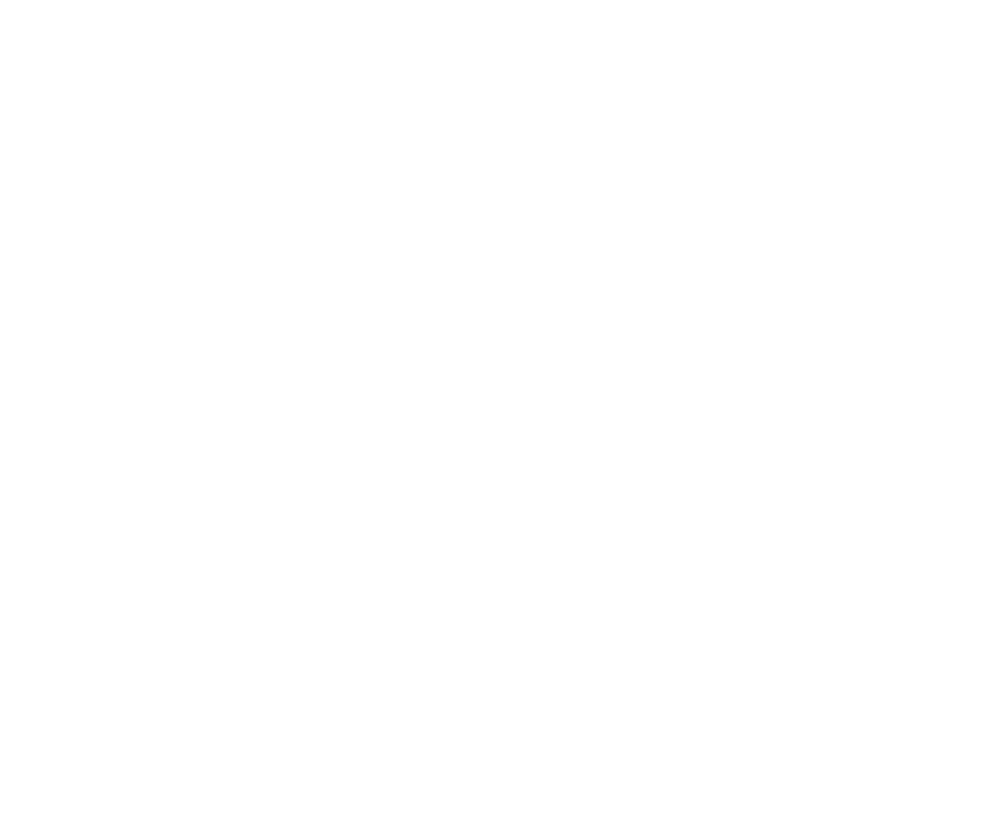
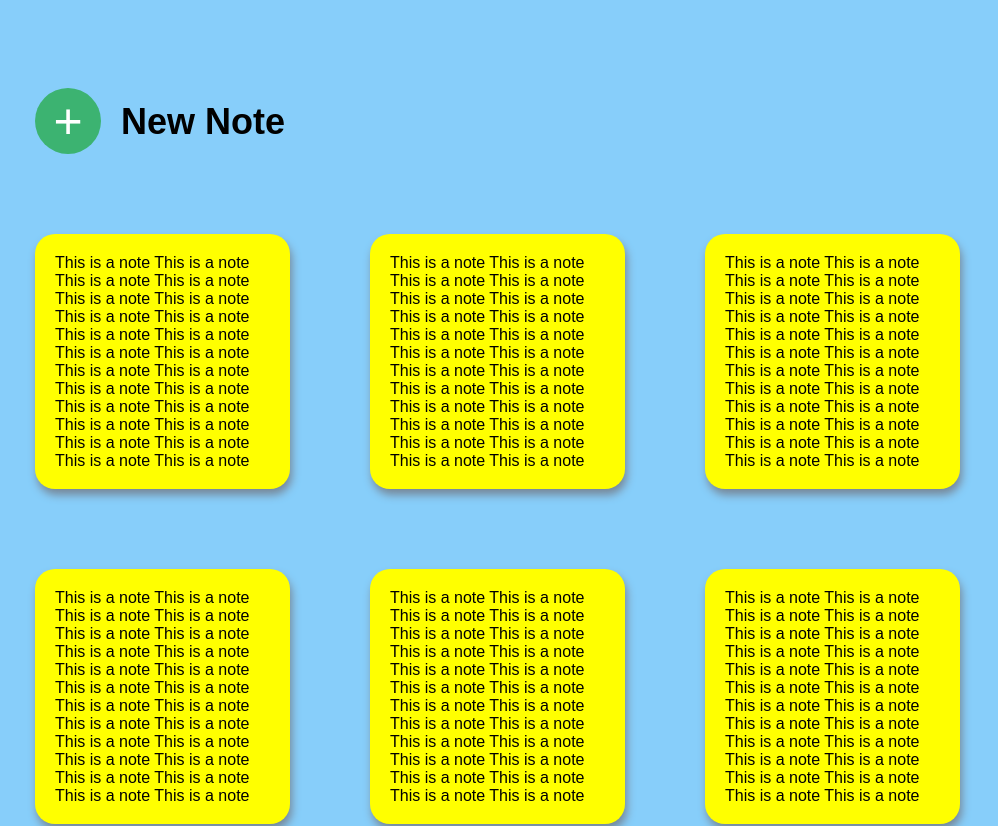
Before and after one commit to renancvalladao/notes-app, a React (Create React App) app: page / in a window 1280 px wide. Shown: the top 826 px of the page, without its empty margins (53-1051 px from the left). Before the commit the page ends 800 px from the top, so only its background shows below. Built offline with nearby package versions, Linux system fonts and the light colour scheme.

Commit message:
Basic structure

```diff
--- /dev/null
+++ b/src/App.css
@@ -0,0 +1,49 @@
+* {
+    box-sizing: border-box;
+    margin: 0;
+    padding: 0;
+    font-family: Arial, Helvetica, sans-serif;
+}
+
+body {
+    background-color: lightskyblue;
+}
+
+.app {
+    margin: 88px;
+}
+
+.new-note {
+    margin-bottom: 80px;
+}
+
+.new-note button {
+    background-color: mediumseagreen;
+    border-radius: 50%;
+    height: 66px;
+    width: 66px;
+    border: none;
+    font-size: 50px;
+    color: white;
+    cursor: pointer;
+    margin-right: 20px;
+    transition: all ease 0.1s;
+}
+
+.new-note button:active {
+    transform: scale(0.9);
+}
+
+.new-note span {
+    font-size: 36px;
+    font-weight: bold;
+    display: inline-block;
+    vertical-align: middle;
+    line-height: normal;
+    margin-top: -24px;
+}
+
+.notes-container {
+    display: flex;
+    flex-wrap: wrap;
+}
--- a/src/App.js
+++ b/src/App.js
@@ -1,6 +1,70 @@
+import { useState, useRef, useEffect } from 'react'
+import NotePreviewer from './components/NotePreviewer'
+import './App.css'
+import NoteModal from './components/NoteModal'
+// trocar o "+" pelo icone do font awesome
 function App() {
+
+  const [notes, setNotes] = useState([])
+  const [showModal, setShowModal] = useState(false)
+
+  const ref = useRef()
+
+  useEffect(
+    () => {
+      const listener = (event) => {
+        if (!ref.current || ref.current.contains(event.target)) {
+          return
+        }
+        setShowModal(false)
+      }
+      document.addEventListener("mousedown", listener)
+      document.addEventListener("touchstart", listener)
+      return () => {
+        document.removeEventListener("mousedown", listener)
+        document.removeEventListener("touchstart", listener)
+      }
+    },
+    [ref]
+  )
+
   return (
-    <div></div>
+    <>
+      <div className="app">
+        <div className="new-note">
+          <button>+</button>
+          <span>New Note</span>
+        </div>
+        <div className="notes-container">
+          <NotePreviewer onClick={() => setShowModal(true)} />
+          <NotePreviewer onClick={() => setShowModal(true)} />
+          <NotePreviewer onClick={() => setShowModal(true)} />
+          <NotePreviewer onClick={() => setShowModal(true)} />
+          <NotePreviewer onClick={() => setShowModal(true)} />
+          <NotePreviewer onClick={() => setShowModal(true)} />
+          <NotePreviewer onClick={() => setShowModal(true)} />
+          <NotePreviewer onClick={() => setShowModal(true)} />
+          <NotePreviewer onClick={() => setShowModal(true)} />
+          <NotePreviewer onClick={() => setShowModal(true)} />
+          <NotePreviewer onClick={() => setShowModal(true)} />
+          <NotePreviewer onClick={() => setShowModal(true)} />
+          <NotePreviewer onClick={() => setShowModal(true)} />
+          <NotePreviewer onClick={() => setShowModal(true)} />
+          <NotePreviewer onClick={() => setShowModal(true)} />
+          <NotePreviewer onClick={() => setShowModal(true)} />
+          <NotePreviewer onClick={() => setShowModal(true)} />
+          <NotePreviewer onClick={() => setShowModal(true)} />
+          <NotePreviewer onClick={() => setShowModal(true)} />
+          <NotePreviewer onClick={() => setShowModal(true)} />
+          <NotePreviewer onClick={() => setShowModal(true)} />
+          <NotePreviewer onClick={() => setShowModal(true)} />
+          <NotePreviewer onClick={() => setShowModal(true)} />
+          <NotePreviewer onClick={() => setShowModal(true)} />
+          <NotePreviewer onClick={() => setShowModal(true)} />
+        </div>
+      </div>
+      {showModal && <NoteModal ref={ref} />}
+    </>
   )
 }
 
--- /dev/null
+++ b/src/components/NoteModal.css
@@ -0,0 +1,46 @@
+.modal-background {
+    top: 0%;
+    position: fixed;
+    height: 100%;
+    width: 100%;
+    background-color: rgba(48, 48, 48, 0.2);
+}
+
+.note-modal {
+    background-color: yellow;
+    border-radius: 20px;
+    box-shadow: lightslategray 2px 6px 8px 0px;
+    width: 70%;
+    height: 80%;
+    margin: auto;
+    position: absolute;
+    top: 0; left: 0; bottom: 0; right: 0;
+    margin: auto;
+}
+
+.note-text-modal {
+    font-size: large;
+    width: 80%;
+    height: 80%;
+    margin: auto;
+    position: absolute;
+    top: 0; left: 0; bottom: 0; right: 0;
+    overflow-y: scroll;
+}
+
+.note-input-modal {
+    font-size: large;
+    width: 80%;
+    height: 80%;
+    margin: auto;
+    position: absolute;
+    top: 0; left: 0; bottom: 0; right: 0;
+    overflow-y: scroll;
+}
+
+.note-modal textarea {
+    border: none;
+    outline: none;
+    resize: none;
+    background-color: yellow;
+}
--- /dev/null
+++ b/src/components/NoteModal.js
@@ -0,0 +1,27 @@
+import { useState, forwardRef } from "react"
+import './NoteModal.css'
+
+const NoteModal = forwardRef((props, ref) => {
+
+    const [edit, setEdit] = useState(false)
+
+    return (
+        <div className='modal-background'>
+            <div ref={ref} className='note-modal'>
+                {edit ?
+                    <textarea className='note-input-modal' autoFocus>
+                        This is a note
+                        This is a note
+                    </textarea>
+                    :
+                    <div className='note-text-modal' onClick={() => setEdit(true)}>
+                        This is a note
+                        This is a note
+                    </div>
+                }
+            </div>
+        </div>
+    )
+})
+
+export default NoteModal
--- /dev/null
+++ b/src/components/NotePreviewer.css
@@ -0,0 +1,21 @@
+.note-previewer {
+    background-color: yellow;
+    border-radius: 20px;
+    margin-right: 80px;
+    margin-bottom: 80px;
+    transition: all ease 0.2s;
+    box-shadow: lightslategray 2px 6px 8px 0px;
+    padding: 20px;
+
+}
+
+.note-previewer:hover {
+    transform: scale(1.1);
+    cursor: pointer;
+}
+
+.note-previewer-text {
+    width: 215px;
+    height: 215px;
+    overflow: hidden;
+}
--- /dev/null
+++ b/src/components/NotePreviewer.js
@@ -0,0 +1,43 @@
+import './NotePreviewer.css'
+
+const NotePreviewer = ({ onClick }) => {
+
+    return (
+        <div className='note-previewer' onClick={onClick}>
+            <div className='note-previewer-text'>
+                This is a note
+                This is a note
+                This is a note
+                This is a note
+                This is a note
+                This is a note
+                This is a note
+                This is a note
+                This is a note
+                This is a note
+                This is a note
+                This is a note
+                This is a note
+                This is a note
+                This is a note
+                This is a note
+                This is a note
+                This is a note
+                This is a note
+                This is a note
+                This is a note
+                This is a note
+                This is a note
+                This is a note
+                This is a note
+                This is a note
+                This is a note
+                This is a note
+                This is a note
+                This is a note
+            </div>
+        </div>
+    )
+}
+
+export default NotePreviewer
```
